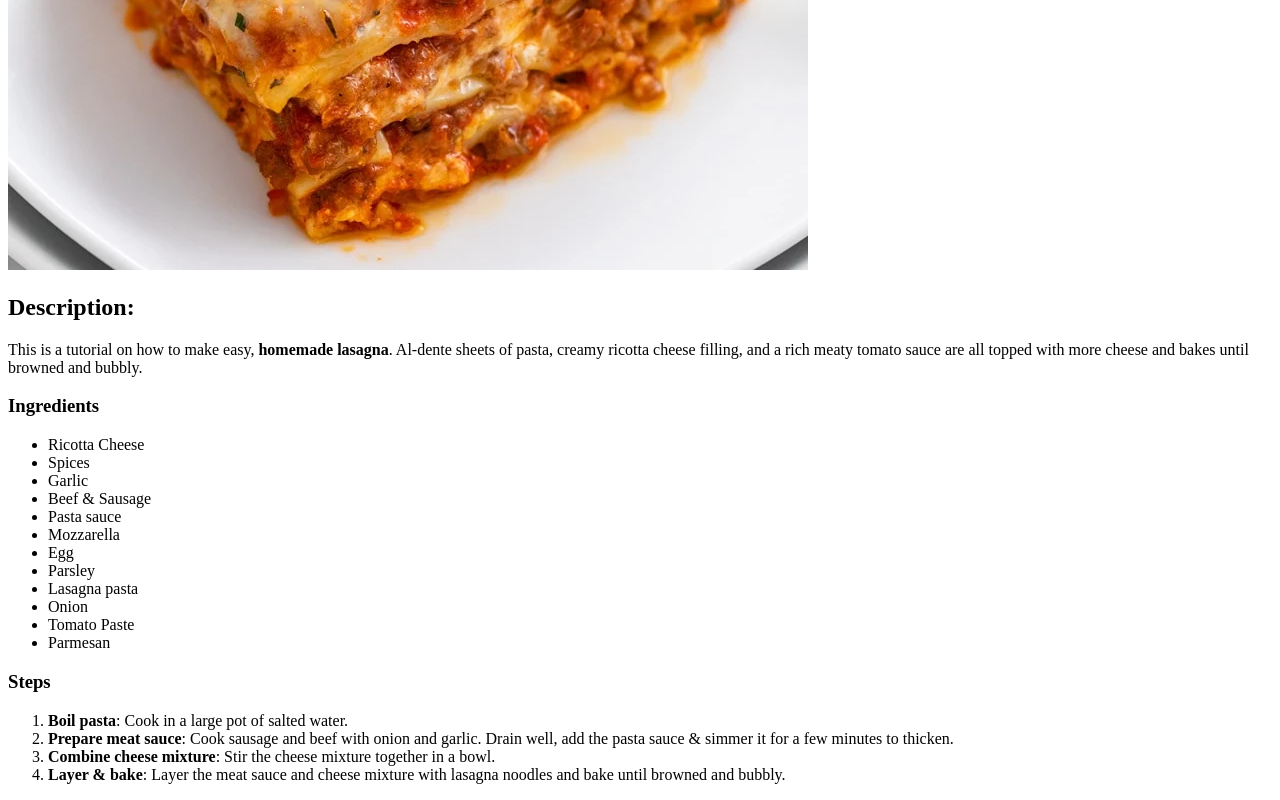
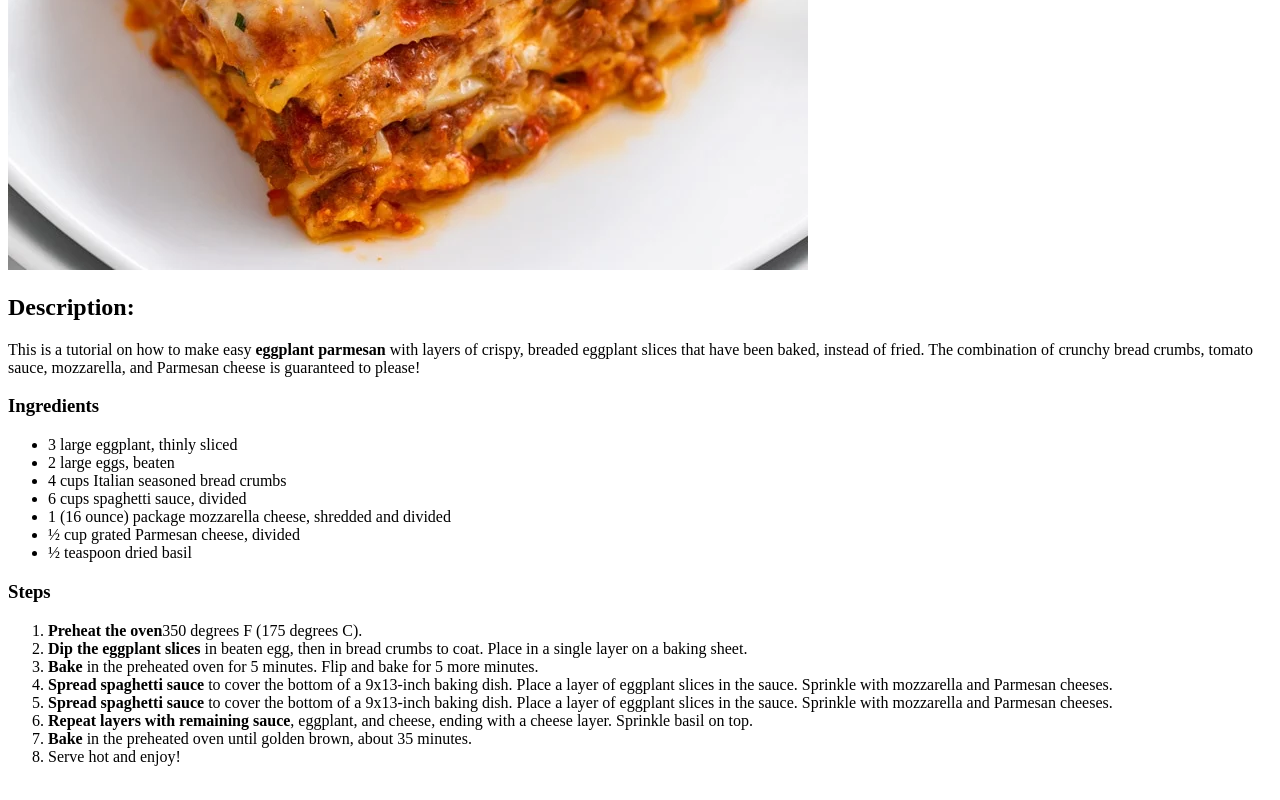
Before and after one commit to claireandolina/italian-recipes, a plain HTML site: page recipes/eggplantparm.html in a window 1280 px wide. Shown: the part 410-1210 px from the top of the page. Drawn offline with Linux system fonts and the light colour scheme.

Commit message:
Finished eggplant parm recipe

```diff
--- a/recipes/eggplantparm.html
+++ b/recipes/eggplantparm.html
@@ -9,28 +9,27 @@
     <h1>Lasagna Recipe</h1>
     <img src = "../images/lasagna.jpg">
     <h2>Description:</h2>
-        <p>This is a tutorial on how to make easy, <strong>homemade lasagna</strong>. Al-dente sheets of pasta, creamy ricotta cheese filling, and a rich meaty tomato sauce are all topped with more cheese and bakes until browned and bubbly.</p>
+        <p>This is a tutorial on how to make easy <strong>eggplant parmesan</strong> with layers of crispy, breaded eggplant slices that have been baked, instead of fried. The combination of crunchy bread crumbs, tomato sauce, mozzarella, and Parmesan cheese is guaranteed to please!
     <h3>Ingredients</h3>
         <ul>
-            <li>Ricotta Cheese</li>
-            <li>Spices</li>
-            <li>Garlic</li>
-            <li>Beef & Sausage</li>
-            <li>Pasta sauce</li>
-            <li>Mozzarella</li>
-            <li>Egg</li>
-            <li>Parsley</li>
-            <li>Lasagna pasta</li>
-            <li>Onion</li>
-            <li>Tomato Paste</li>
-            <li>Parmesan</li>
+            <li>3 large eggplant, thinly sliced</li>
+            <li>2 large eggs, beaten</li>
+            <li>4 cups Italian seasoned bread crumbs</li>
+            <li>6 cups spaghetti sauce, divided</li>
+            <li>1 (16 ounce) package mozzarella cheese, shredded and divided</li>
+            <li>½ cup grated Parmesan cheese, divided</li>
+            <li>½ teaspoon dried basil</li>
         </ul>
     <h3>Steps</h3>
         <ol>
-            <li><strong>Boil pasta</strong>: Cook in a large pot of salted water.</li>
-            <li><strong>Prepare meat sauce</strong>: Cook sausage and beef with onion and garlic. Drain well, add the pasta sauce & simmer it for a few minutes to thicken.</li>
-            <li><strong>Combine cheese mixture</strong>: Stir the cheese mixture together in a bowl.</li>
-            <li><strong>Layer & bake</strong>: Layer the meat sauce and cheese mixture with lasagna noodles and bake until browned and bubbly.</li>
+            <li><strong>Preheat the oven</strong>350 degrees F (175 degrees C).</li>
+            <li><strong>Dip the eggplant slices</strong> in beaten egg, then in bread crumbs to coat. Place in a single layer on a baking sheet.</li>
+            <li><strong>Bake</strong> in the preheated oven for 5 minutes. Flip and bake for 5 more minutes.</li>
+            <li><strong>Spread spaghetti sauce</strong> to cover the bottom of a 9x13-inch baking dish. Place a layer of eggplant slices in the sauce. Sprinkle with mozzarella and Parmesan cheeses.</li>
+            <li><strong>Spread spaghetti sauce</strong> to cover the bottom of a 9x13-inch baking dish. Place a layer of eggplant slices in the sauce. Sprinkle with mozzarella and Parmesan cheeses.</li>
+            <li><strong>Repeat layers with remaining sauce</strong>, eggplant, and cheese, ending with a cheese layer. Sprinkle basil on top.</li>
+            <li><strong>Bake</strong> in the preheated oven until golden brown, about 35 minutes.</li>
+            <li>Serve hot and enjoy!</li>
         </ol>
 </body>
 </html>
```
